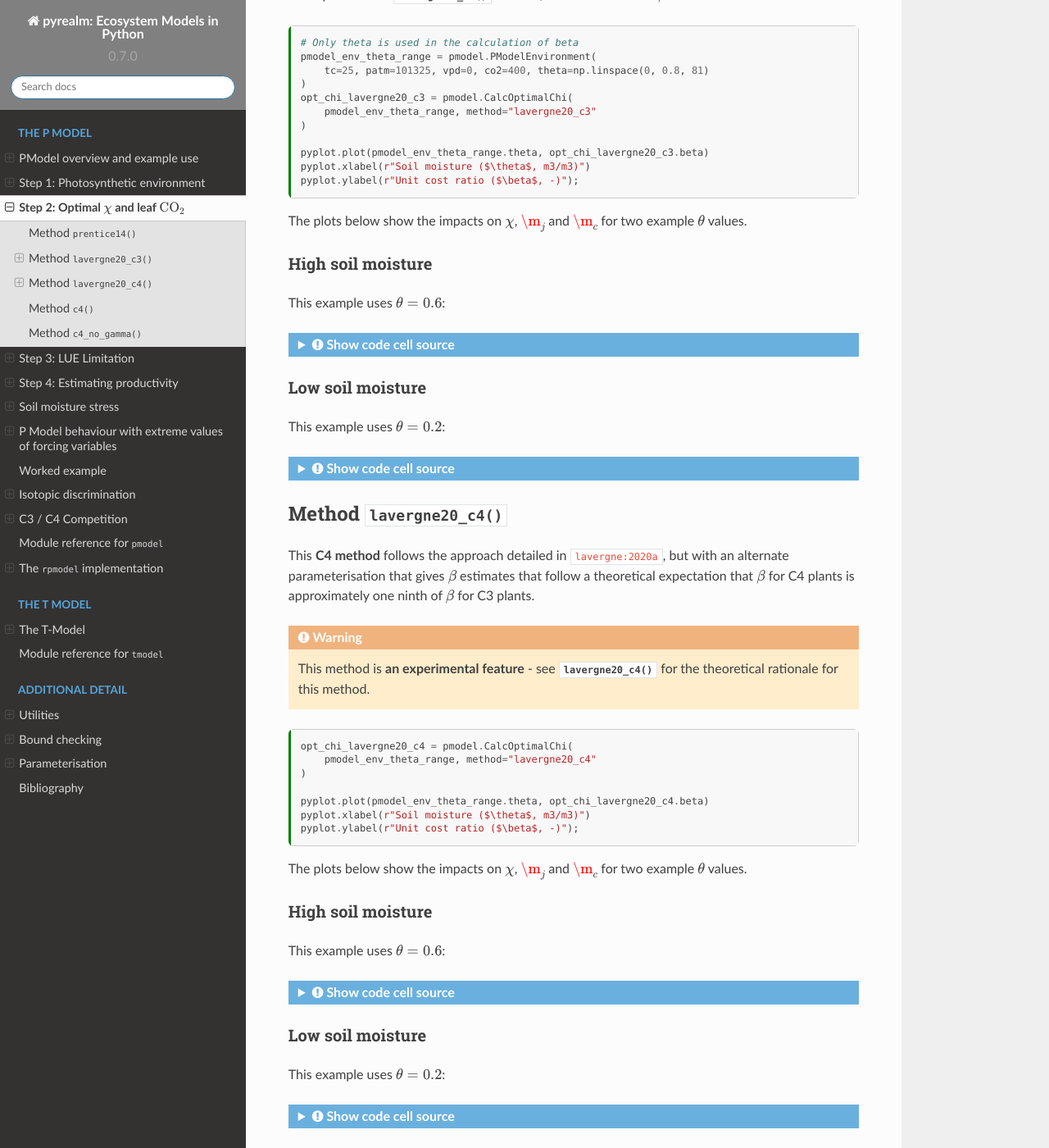
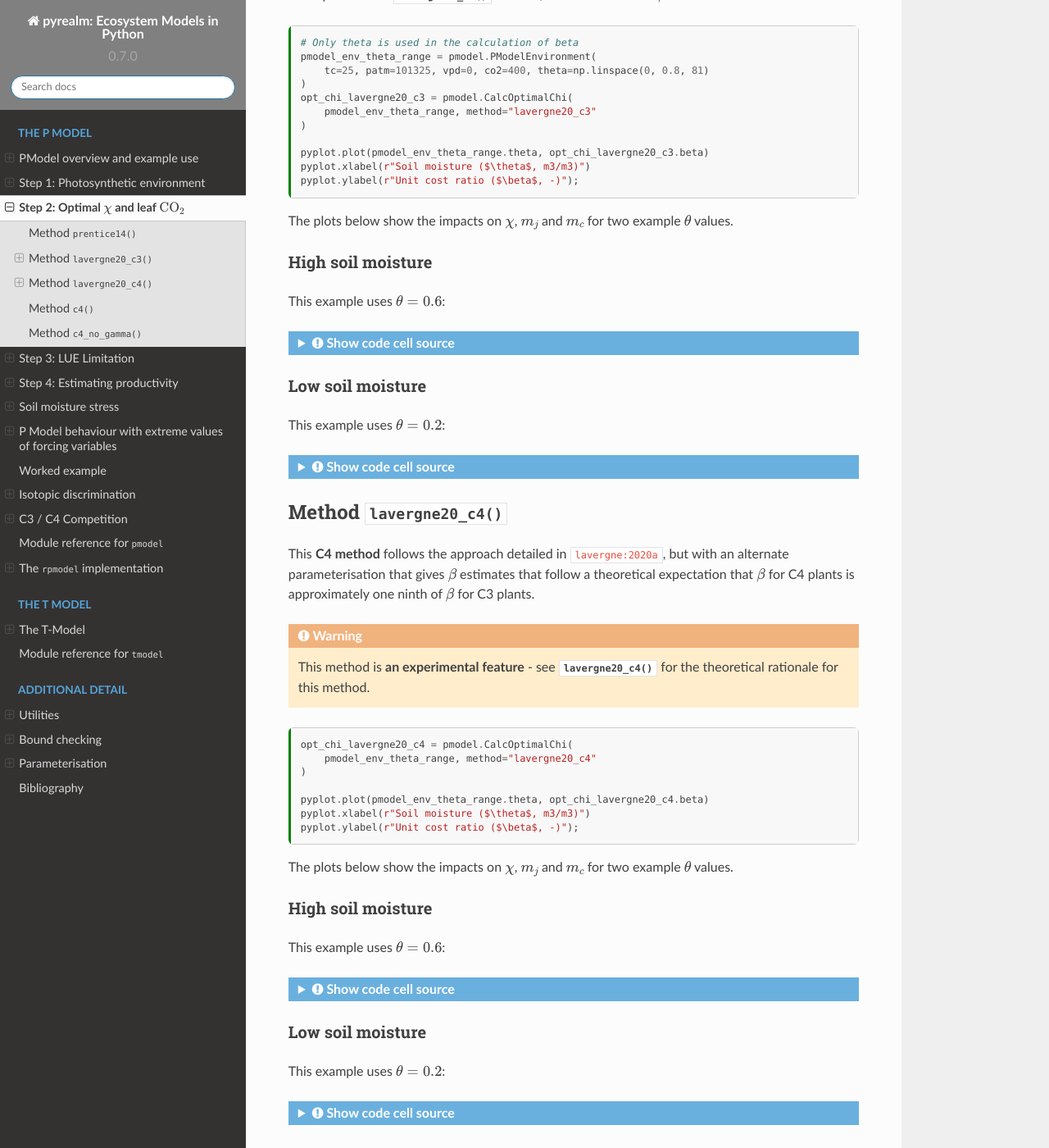
Before and after one commit to ImperialCollegeLondon/pyrealm, a Sphinx documentation site: the page built from source/pmodel/optimal_chi.md, in a window 1280 px wide and 1400 px high, scrolled down 806 px. Shown: the whole window at 82% size. Built offline with Sphinx 7.4.7 and the Read the Docs theme 2.0.0, drawn with Linux system fonts in a browser that asks for light colours; cross-references to code outside the pages are shown as plain code.

````diff
--- a/source/pmodel/optimal_chi.md
+++ b/source/pmodel/optimal_chi.md
@@ -186,7 +186,7 @@ pyplot.xlabel(r"Soil moisture ($\theta$, m3/m3)")
 pyplot.ylabel(r"Unit cost ratio ($\beta$, -)");
 ```
 
-The plots below show the impacts on $\chi$, $\m_j$ and $\m_c$ for two example $\theta$
+The plots below show the impacts on $\chi$, $m_j$ and $m_c$ for two example $\theta$
 values.
 
 ### High soil moisture
@@ -240,7 +240,7 @@ pyplot.xlabel(r"Soil moisture ($\theta$, m3/m3)")
 pyplot.ylabel(r"Unit cost ratio ($\beta$, -)");
 ```
 
-The plots below show the impacts on $\chi$, $\m_j$ and $\m_c$ for two example $\theta$
+The plots below show the impacts on $\chi$, $m_j$ and $m_c$ for two example $\theta$
 values.
 
 ### High soil moisture
````
